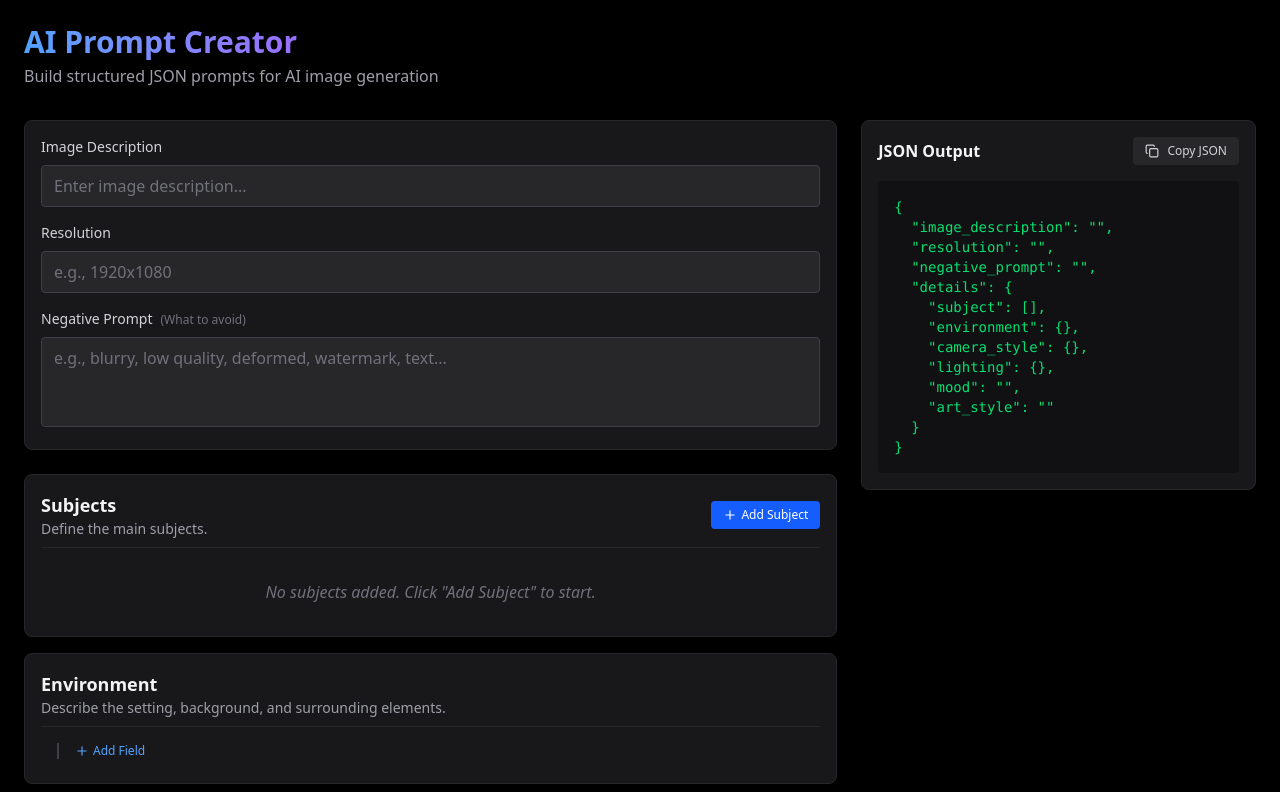
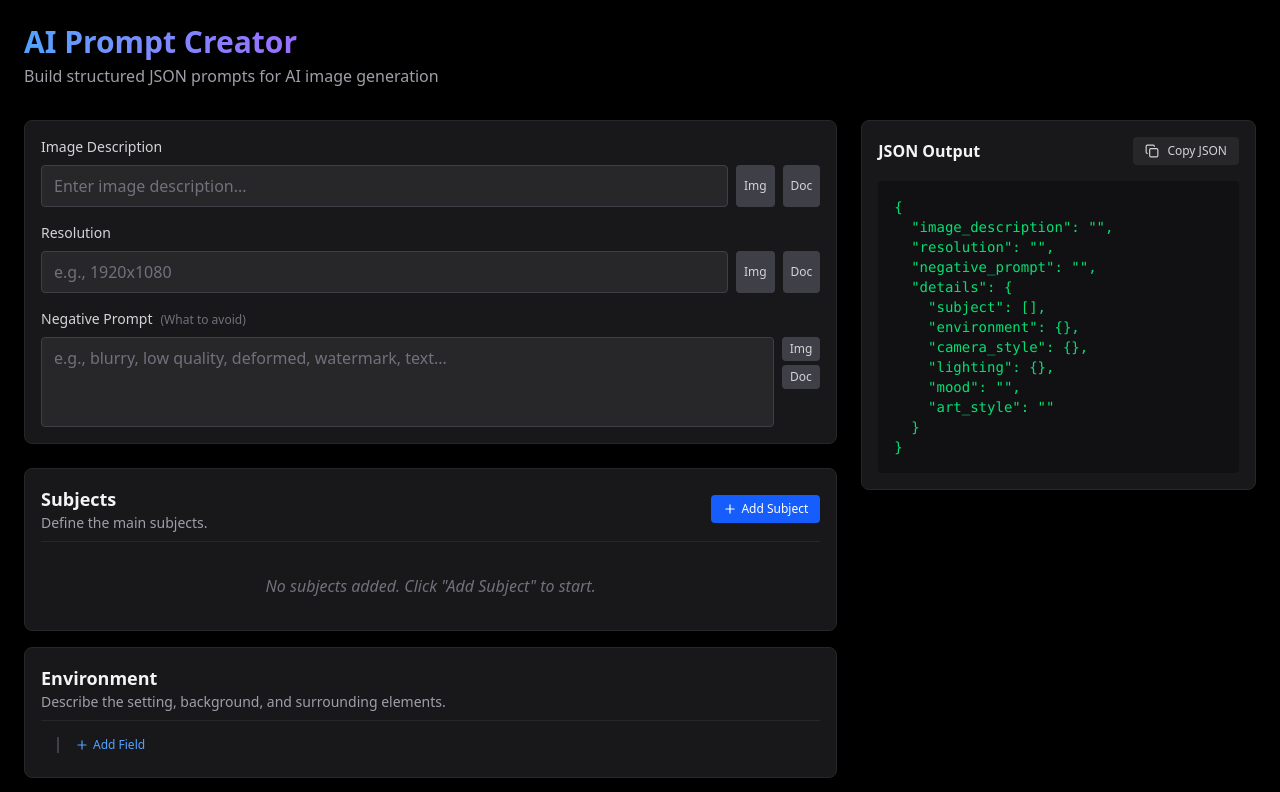
Before and after one commit to enesmuzaffer22/prompt-creator, a React app: page / in a window 1280 px wide. Shown: the top 792 px of the page. Built offline with nearby package versions, Linux system fonts and the light colour scheme; the HTML template or start-up script is replaced by a standard one.

Commit message:
fix: added img and doc buttons for presets.

```diff
--- a/src/App.jsx
+++ b/src/App.jsx
@@ -29,6 +29,7 @@ const MainContent = () => {
               <label className="block text-sm font-medium text-zinc-300 mb-2">
                 Image Description
               </label>
+              <div className="flex gap-2">
                 <input
                   type="text"
                   value={promptData.image_description}
@@ -36,20 +37,57 @@ const MainContent = () => {
                     updatePrompt("image_description", e.target.value)
                   }
                   placeholder="Enter image description..."
-                className="w-full bg-zinc-800 border border-zinc-700 rounded px-3 py-2 text-zinc-100 placeholder-zinc-500 focus:outline-none focus:ring-2 focus:ring-blue-500"
+                  className="flex-1 bg-zinc-800 border border-zinc-700 rounded px-3 py-2 text-zinc-100 placeholder-zinc-500 focus:outline-none focus:ring-2 focus:ring-blue-500"
                 />
+                <button
+                  onClick={() =>
+                    updatePrompt("image_description", "[Uploaded image]")
+                  }
+                  className="bg-zinc-700 hover:bg-zinc-600 text-zinc-300 px-2 py-1 rounded text-xs transition-colors"
+                  title="Insert Image Placeholder"
+                >
+                  Img
+                </button>
+                <button
+                  onClick={() =>
+                    updatePrompt("image_description", "[Uploaded document]")
+                  }
+                  className="bg-zinc-700 hover:bg-zinc-600 text-zinc-300 px-2 py-1 rounded text-xs transition-colors"
+                  title="Insert Document Placeholder"
+                >
+                  Doc
+                </button>
+              </div>
             </div>
             <div className="mb-4">
               <label className="block text-sm font-medium text-zinc-300 mb-2">
                 Resolution
               </label>
+              <div className="flex gap-2">
                 <input
                   type="text"
                   value={promptData.resolution}
                   onChange={(e) => updatePrompt("resolution", e.target.value)}
                   placeholder="e.g., 1920x1080"
-                className="w-full bg-zinc-800 border border-zinc-700 rounded px-3 py-2 text-zinc-100 placeholder-zinc-500 focus:outline-none focus:ring-2 focus:ring-blue-500"
+                  className="flex-1 bg-zinc-800 border border-zinc-700 rounded px-3 py-2 text-zinc-100 placeholder-zinc-500 focus:outline-none focus:ring-2 focus:ring-blue-500"
                 />
+                <button
+                  onClick={() => updatePrompt("resolution", "[Uploaded image]")}
+                  className="bg-zinc-700 hover:bg-zinc-600 text-zinc-300 px-2 py-1 rounded text-xs transition-colors"
+                  title="Insert Image Placeholder"
+                >
+                  Img
+                </button>
+                <button
+                  onClick={() =>
+                    updatePrompt("resolution", "[Uploaded document]")
+                  }
+                  className="bg-zinc-700 hover:bg-zinc-600 text-zinc-300 px-2 py-1 rounded text-xs transition-colors"
+                  title="Insert Document Placeholder"
+                >
+                  Doc
+                </button>
+              </div>
             </div>
             <div>
               <label className="block text-sm font-medium text-zinc-300 mb-2">
@@ -58,6 +96,7 @@ const MainContent = () => {
                   (What to avoid)
                 </span>
               </label>
+              <div className="flex gap-2">
                 <textarea
                   value={promptData.negative_prompt}
                   onChange={(e) =>
@@ -65,8 +104,29 @@ const MainContent = () => {
                   }
                   placeholder="e.g., blurry, low quality, deformed, watermark, text..."
                   rows="3"
-                className="w-full bg-zinc-800 border border-zinc-700 rounded px-3 py-2 text-zinc-100 placeholder-zinc-500 focus:outline-none focus:ring-2 focus:ring-red-500 resize-none"
+                  className="flex-1 bg-zinc-800 border border-zinc-700 rounded px-3 py-2 text-zinc-100 placeholder-zinc-500 focus:outline-none focus:ring-2 focus:ring-red-500 resize-none"
                 />
+                <div className="flex flex-col gap-1">
+                  <button
+                    onClick={() =>
+                      updatePrompt("negative_prompt", "[Uploaded image]")
+                    }
+                    className="bg-zinc-700 hover:bg-zinc-600 text-zinc-300 px-2 py-1 rounded text-xs transition-colors"
+                    title="Insert Image Placeholder"
+                  >
+                    Img
+                  </button>
+                  <button
+                    onClick={() =>
+                      updatePrompt("negative_prompt", "[Uploaded document]")
+                    }
+                    className="bg-zinc-700 hover:bg-zinc-600 text-zinc-300 px-2 py-1 rounded text-xs transition-colors"
+                    title="Insert Document Placeholder"
+                  >
+                    Doc
+                  </button>
+                </div>
+              </div>
             </div>
           </div>
 
```
Also changed, not shown: src/components/DynamicInput.jsx (+84 -21 lines). Lines whose indentation alone changed are shown as unchanged.
